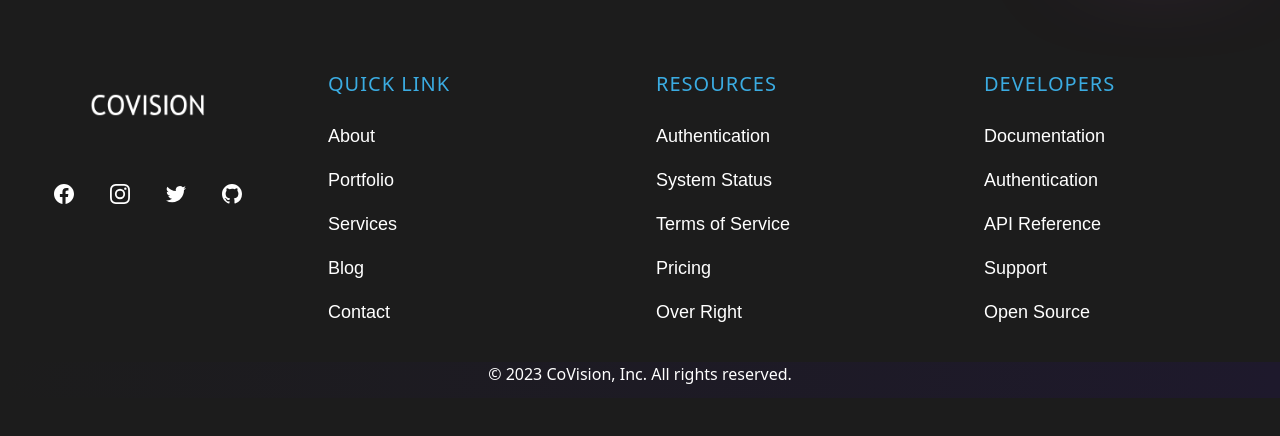
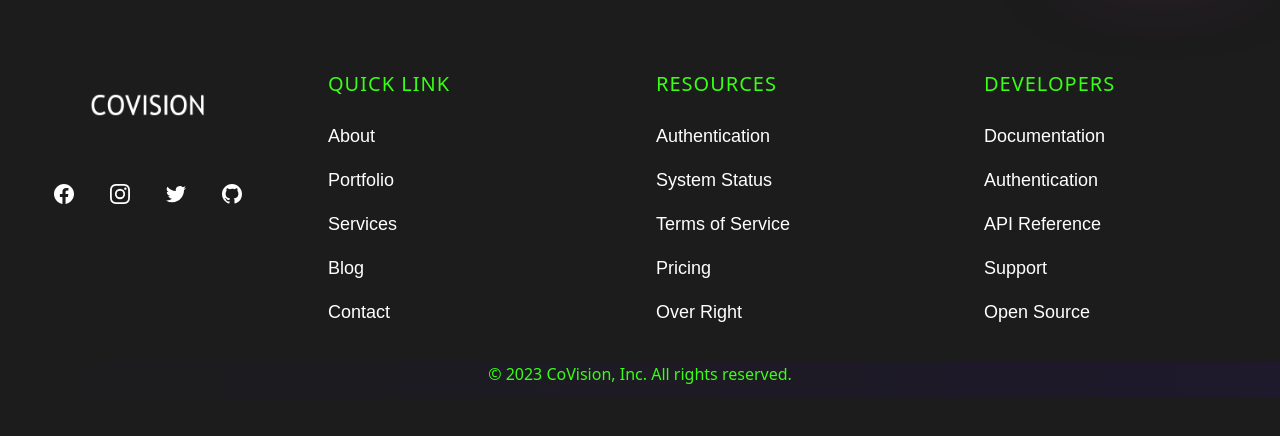
Before and after one commit to ernestoper/quilque, a React (Vite) app: page / in a window 1280 px wide. Shown: the part 132-568 px from the top of the page. Built offline with nearby package versions, Linux system fonts and the light colour scheme.

Commit message:
mudando nome

```diff
--- a/src/components/navigation/Footer.jsx
+++ b/src/components/navigation/Footer.jsx
@@ -106,7 +106,7 @@ const Footer = () => {
         </div>
       </div>
       <div className="w-full h-full ">
-        <h3 className="text-xl uppercase text-azulciano tracking-wider">
+        <h3 className="text-xl uppercase text-verdeneon tracking-wider">
           Quick Link
         </h3>
         <ul className="flex flex-col gap-4 font-titleFont text-white font-medium py-6 overflow-hidden">
@@ -143,7 +143,7 @@ const Footer = () => {
         </ul>
       </div>
       <div className="w-full h-full">
-        <h3 className="text-xl uppercase text-azulciano tracking-wider">
+        <h3 className="text-xl uppercase text-verdeneon tracking-wider">
           RESOURCES
         </h3>
         <ul className="flex flex-col gap-4 font-titleFont text-white font-medium py-6 overflow-hidden">
@@ -180,7 +180,7 @@ const Footer = () => {
         </ul>
       </div>
       <div className="w-full h-full">
-        <h3 className="text-xl uppercase text-azulciano tracking-wider">
+        <h3 className="text-xl uppercase text-verdeneon tracking-wider">
           DEVELOPERS
         </h3>
         <ul className="flex flex-col gap-4 text-white font-titleFont font-medium overflow-hidden py-6">
@@ -221,7 +221,7 @@ const Footer = () => {
 
     </div>
     <div className="mt-3 h-full  bg-gradient-to-r from-pretoneon  to-azuldio">
-          <p className="text-base text-white hover:text-roxosombra xl:text-center">&copy; 2023 CoVision, Inc. All rights reserved.</p>
+          <p className="text-base text-verdeneon hover:text-roxosombra xl:text-center">&copy; 2023 CoVision, Inc. All rights reserved.</p>
       </div>
     </div>
   );
```
